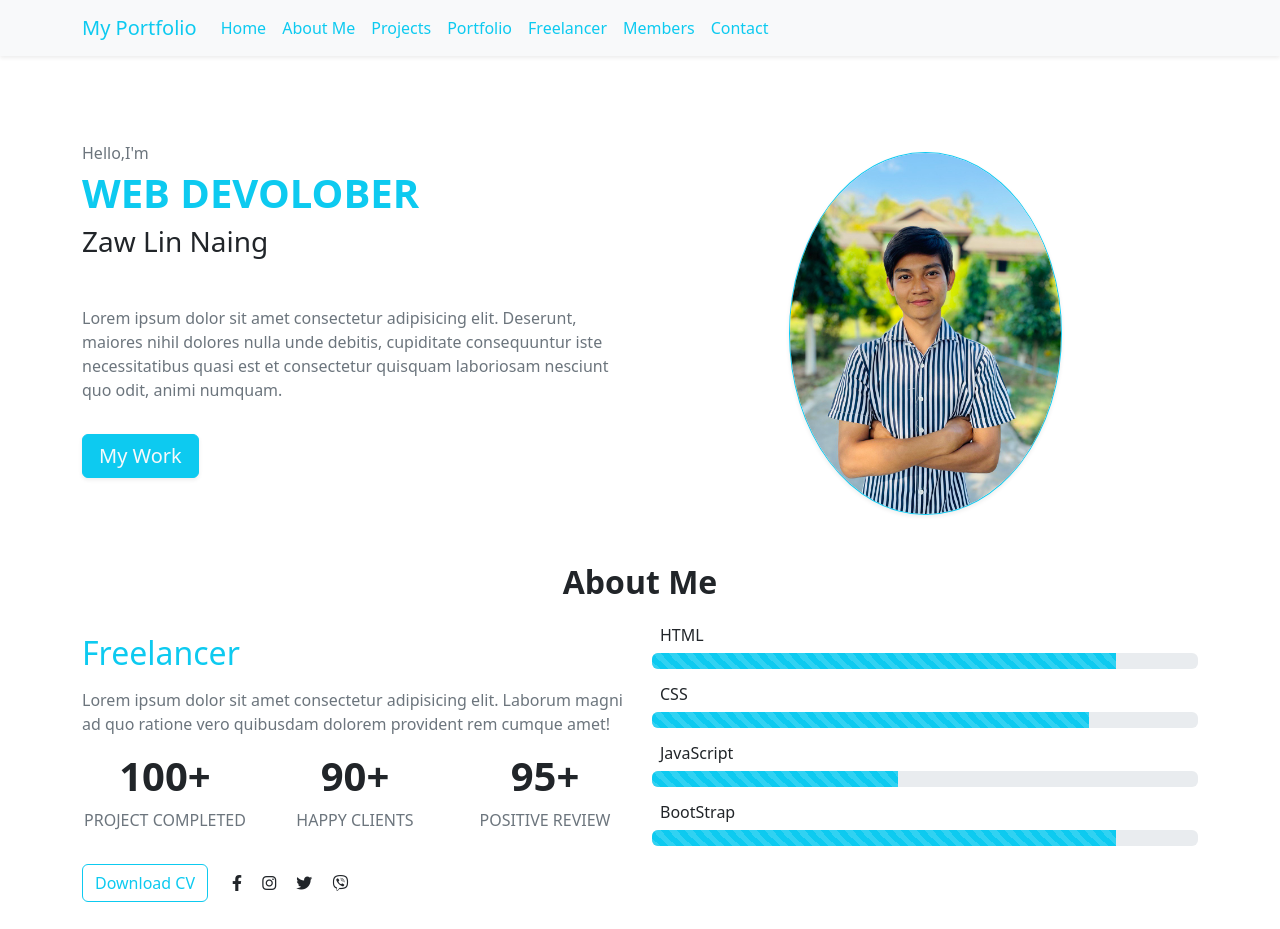
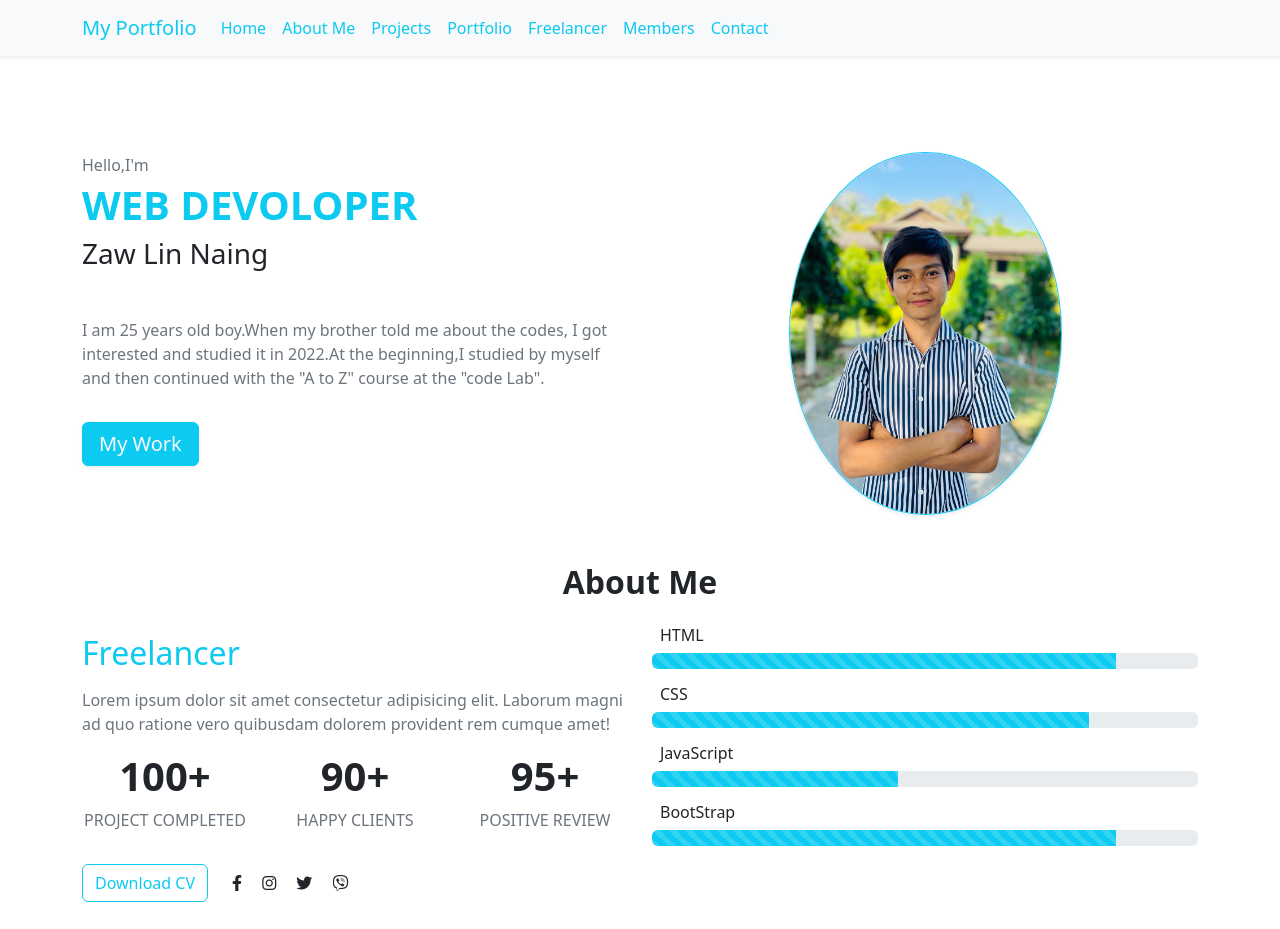
Before and after one commit to zawlinnaing27/Project, a plain HTML site: page index.html in a window 1280 px wide. Shown: the top 929 px of the page. Drawn offline with nearby package versions, Linux system fonts and the light colour scheme.

Commit message:
Update index.html

```diff
--- a/index.html
+++ b/index.html
@@ -102,14 +102,11 @@ rel="stylesheet"
             <div class="my-profile">
               <p class="text-muted mb-1">Hello,I'm</p>
               <h1 class="text-info text-uppercase fs-1 fw-bold">
-                Web Devolober
+                Web Devoloper
               </h1>
               <h2 class="fs-3">Zaw Lin Naing</h2>
               <p class="mt-5 text-muted">
-                Lorem ipsum dolor sit amet consectetur adipisicing elit.
-                Deserunt, maiores nihil dolores nulla unde debitis, cupiditate
-                consequuntur iste necessitatibus quasi est et consectetur
-                quisquam laboriosam nesciunt quo odit, animi numquam.
+                       I am 25 years old boy.When my brother told me about the codes, I got interested and studied it in 2022.At the beginning,I studied by myself                    and then continued with the "A to Z" course at the "code Lab".
               </p>
               <a
                 href=""
```
